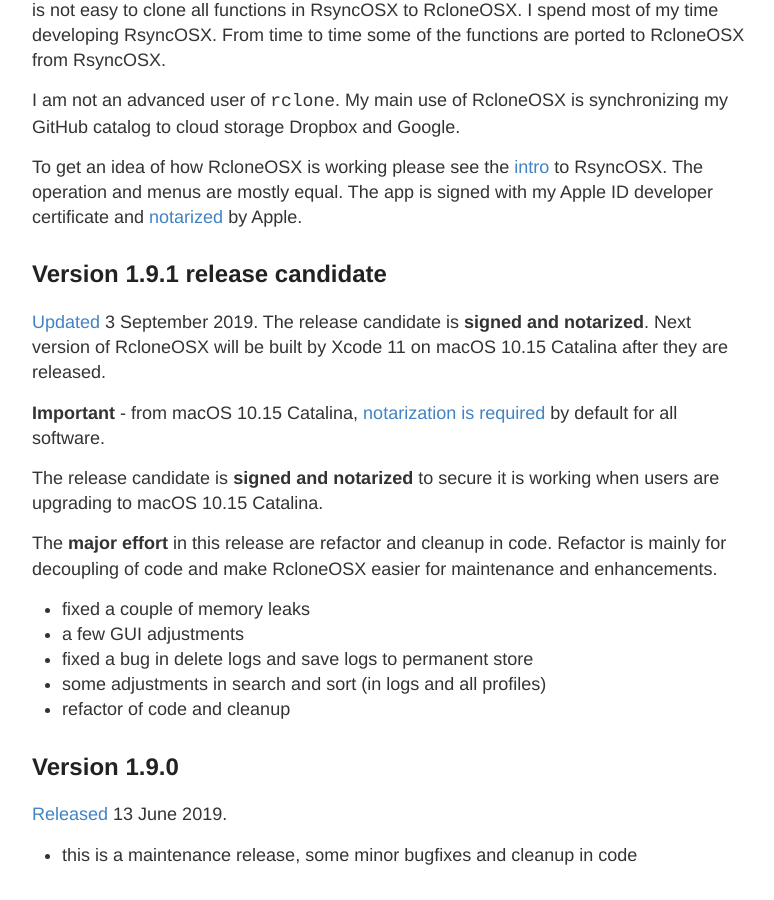
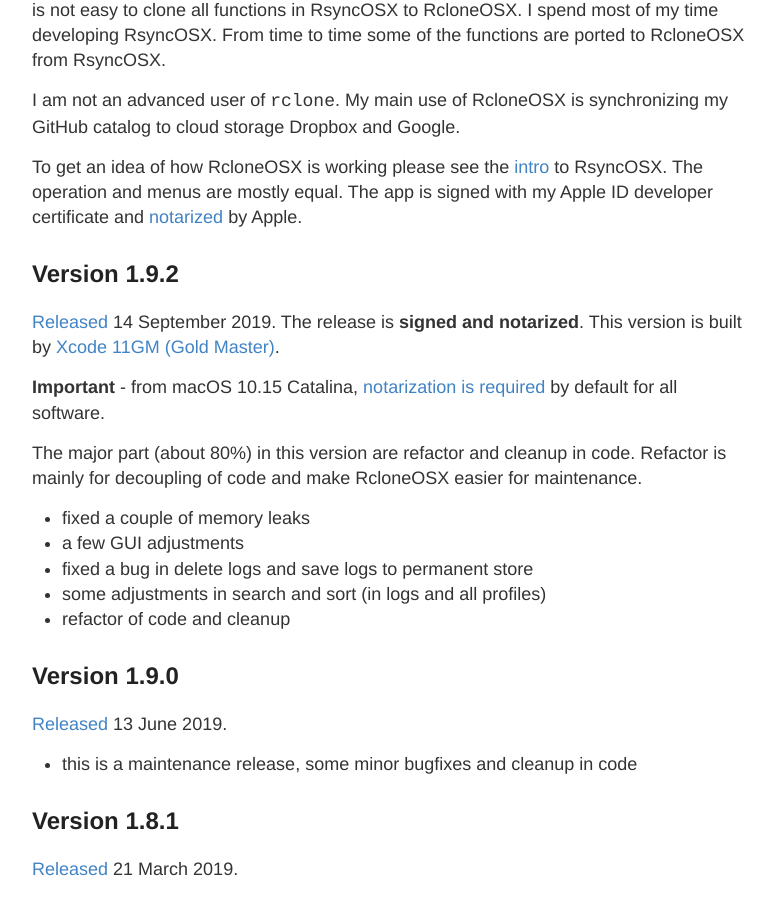
Before and after one commit to d2s/Documentation, a Jekyll site: the page built from _posts/2018-01-01-RcloneChangelog.md, in a window 1280 px wide and 900 px high, scrolled down 347 px. Shown: the whole window, without its empty margins (248-1022 px from the left). Built offline with Jekyll 4.4.1, drawn with Linux system fonts in a browser that asks for light colours.

Commit message:
Update 2018-01-01-RcloneChangelog.md

```diff
--- a/_posts/2018-01-01-RcloneChangelog.md
+++ b/_posts/2018-01-01-RcloneChangelog.md
@@ -11,15 +11,13 @@ I am not an advanced user of `rclone`. My main use of RcloneOSX is  synchronizin
 
 To get an idea of how RcloneOSX is working please see the [intro](/Intro) to RsyncOSX. The operation and menus are mostly equal. The app is signed with my Apple ID developer certificate and [notarized](/Notarized) by Apple.
 
-## Version 1.9.1 release candidate
+## Version 1.9.2
 
-[Updated](https://github.com/rsyncOSX/rcloneosx/releases/tag/v1.9.1) 3 September 2019. The release candidate is **signed and notarized**. Next version of RcloneOSX will be built by Xcode 11 on macOS 10.15 Catalina after they are released.
+[Released](https://github.com/rsyncOSX/rcloneosx/releases/tag/v1.9.2) 14 September 2019. The release is **signed and notarized**. This version is built by [Xcode 11GM (Gold Master)](https://developer.apple.com/documentation/xcode_release_notes/xcode_11_release_notes).
 
 **Important** - from macOS 10.15 Catalina, [notarization is required](/Notarized) by default for all software.
 
-The release candidate is **signed and notarized** to secure it is working when users are upgrading to macOS 10.15 Catalina.
-
-The **major effort** in this release are refactor and cleanup in code. Refactor is mainly for decoupling of code and make RcloneOSX easier for maintenance and enhancements.
+The major part (about 80%) in this version are refactor and cleanup in code. Refactor is mainly for decoupling of code and make RcloneOSX easier for maintenance.
 
 - fixed a couple of memory leaks
 - a few GUI adjustments
```
